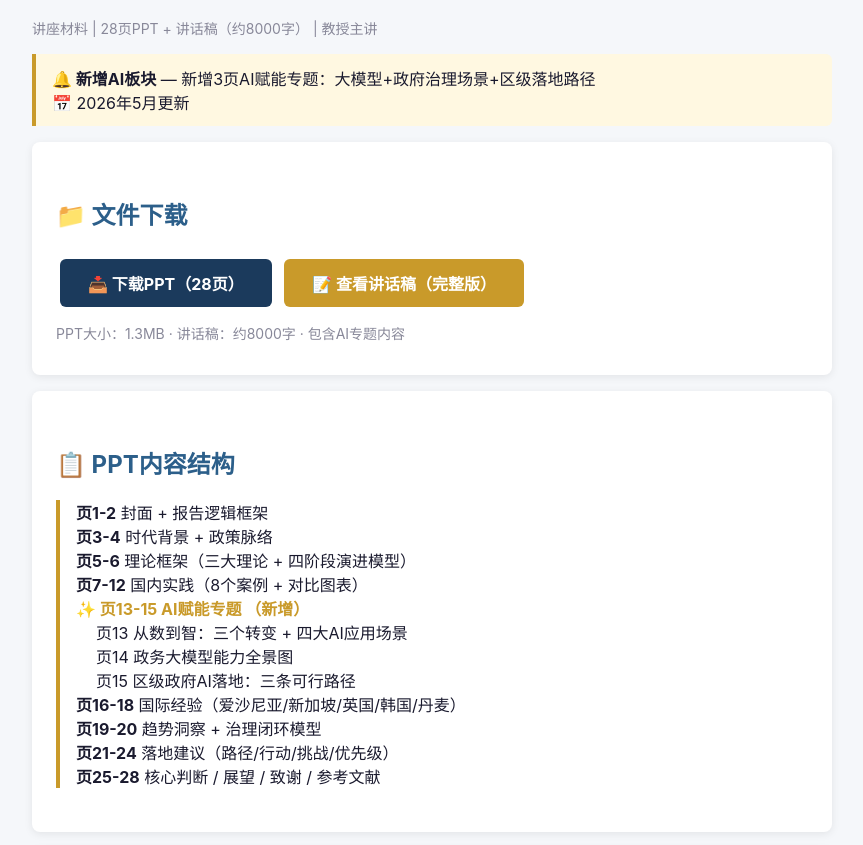
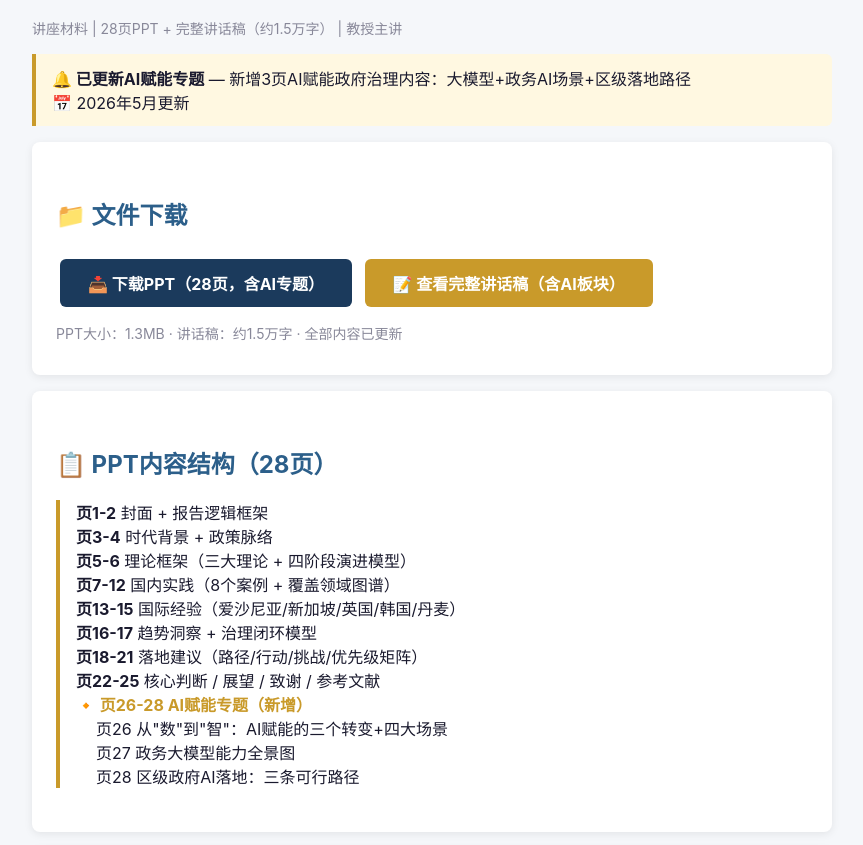
Before and after one commit to wjh707/smartTextile, a plain HTML site: page gov-report/index.html in a window 1280 px wide. Shown: the part 102-947 px from the top of the page, without its empty margins (208-1071 px from the left). Drawn offline with Linux system fonts and the light colour scheme.

Commit message:
fix: update index.html description - AI pages are at 26-28, add speech structure section

```diff
--- a/gov-report/index.html
+++ b/gov-report/index.html
@@ -28,35 +28,35 @@
 </head>
 <body>
     <h1>📊 数智赋能政府治理</h1>
-    <p class="meta">讲座材料 | 28页PPT + 讲话稿（约8000字） | 教授主讲</p>
+    <p class="meta">讲座材料 | 28页PPT + 完整讲话稿（约1.5万字） | 教授主讲</p>
 
     <div class="highlight">
-        <strong>🔔 新增AI板块</strong> — 新增3页AI赋能专题：大模型+政府治理场景+区级落地路径
+        <strong>🔔 已更新AI赋能专题</strong> — 新增3页AI赋能政府治理内容：大模型+政务AI场景+区级落地路径
         <br>📅 2026年5月更新
     </div>
 
     <div class="card">
         <h2>📁 文件下载</h2>
-        <a class="btn" href="数智赋能政府治理.pptx">📥 下载PPT（28页）</a>
-        <a class="btn btn-gold" href="speech_full.md">📝 查看讲话稿（完整版）</a>
-        <p class="meta">PPT大小：1.3MB · 讲话稿：约8000字 · 包含AI专题内容</p>
+        <a class="btn" href="数智赋能政府治理.pptx">📥 下载PPT（28页，含AI专题）</a>
+        <a class="btn btn-gold" href="speech_full.md">📝 查看完整讲话稿（含AI板块）</a>
+        <p class="meta">PPT大小：1.3MB · 讲话稿：约1.5万字 · 全部内容已更新</p>
     </div>
 
     <div class="card">
-        <h2>📋 PPT内容结构</h2>
+        <h2>📋 PPT内容结构（28页）</h2>
         <div class="section">
             <strong>页1-2</strong> 封面 + 报告逻辑框架<br>
             <strong>页3-4</strong> 时代背景 + 政策脉络<br>
             <strong>页5-6</strong> 理论框架（三大理论 + 四阶段演进模型）<br>
-            <strong>页7-12</strong> 国内实践（8个案例 + 对比图表）<br>
-            <strong style="color:#C99A2A;">✨ 页13-15 AI赋能专题 （新增）</strong><br>
-            <span style="margin-left:20px;">页13 从数到智：三个转变 + 四大AI应用场景</span><br>
-            <span style="margin-left:20px;">页14 政务大模型能力全景图</span><br>
-            <span style="margin-left:20px;">页15 区级政府AI落地：三条可行路径</span><br>
-            <strong>页16-18</strong> 国际经验（爱沙尼亚/新加坡/英国/韩国/丹麦）<br>
-            <strong>页19-20</strong> 趋势洞察 + 治理闭环模型<br>
-            <strong>页21-24</strong> 落地建议（路径/行动/挑战/优先级）<br>
-            <strong>页25-28</strong> 核心判断 / 展望 / 致谢 / 参考文献
+            <strong>页7-12</strong> 国内实践（8个案例 + 覆盖领域图谱）<br>
+            <strong>页13-15</strong> 国际经验（爱沙尼亚/新加坡/英国/韩国/丹麦）<br>
+            <strong>页16-17</strong> 趋势洞察 + 治理闭环模型<br>
+            <strong>页18-21</strong> 落地建议（路径/行动/挑战/优先级矩阵）<br>
+            <strong>页22-25</strong> 核心判断 / 展望 / 致谢 / 参考文献<br>
+            <strong style="color:#C99A2A;">🔸 页26-28 AI赋能专题（新增）</strong>
+            <br><span style="margin-left:20px;">页26 从"数"到"智"：AI赋能的三个转变+四大场景</span>
+            <br><span style="margin-left:20px;">页27 政务大模型能力全景图</span>
+            <br><span style="margin-left:20px;">页28 区级政府AI落地：三条可行路径</span>
         </div>
     </div>
 
@@ -70,8 +70,17 @@
         </ul>
     </div>
 
+    <div class="card">
+        <h2>📝 讲话稿结构（约1.5万字）</h2>
+        <ul>
+            <li><strong>第一部分：</strong> 开篇→时代背景→理论框架→国内8大实践案例</li>
+            <li><strong>AI赋能专题：</strong> 从数字化到智能化的三个转变、四大AI场景、政务大模型能力、区级三条落地路径</li>
+            <li><strong>第二部分：</strong> 国际5国经验、5大落地建议、挑战与优先级、核心判断与展望</li>
+        </ul>
+    </div>
+
     <p class="meta" style="text-align:center; margin-top:40px;">
-        2026年5月 · 学术讲座材料 · 内部参考 · 含AI专题增强版
+        2026年5月 · 学术讲座材料 · 内部参考 · v2版（含AI专题增强）
     </p>
 </body>
 </html>
```
